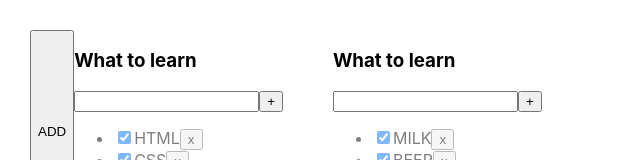
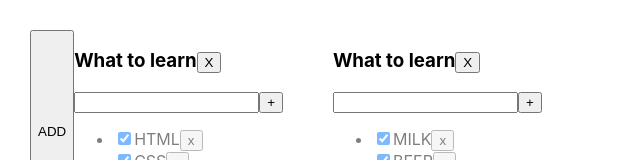
Before and after one commit to Pavel-SS/ToDo-list-Samurai-, a React (Create React App) app: page / in a window 1280 px wide. Shown: the top 160 px of the page, without its empty margins (0-640 px from the left). Built offline with nearby package versions, Linux system fonts and the light colour scheme.

Commit message:
Update Todolist.tsx

```diff
--- a/src/Todolist.tsx
+++ b/src/Todolist.tsx
@@ -10,6 +10,7 @@ type PropsType = {
     addTask: (title: string, todoListID: string) => void
     filter: FilterValuesType
     changeTaskStatus: (taskID: string, isDone: boolean, todoListID: string) => void
+    removeTodoList: (todoListID: string) => void
 }
 
 function TodoList(props: PropsType) {
@@ -61,7 +62,10 @@ function TodoList(props: PropsType) {
 
     return(
         <div>
-            <h3>{props.title}</h3>
+            <h3>
+                {props.title}
+                <button onClick={() => props.removeTodoList(props.id)}>X</button>
+            </h3>
             <div>
                 <input
                     value={title}
```
